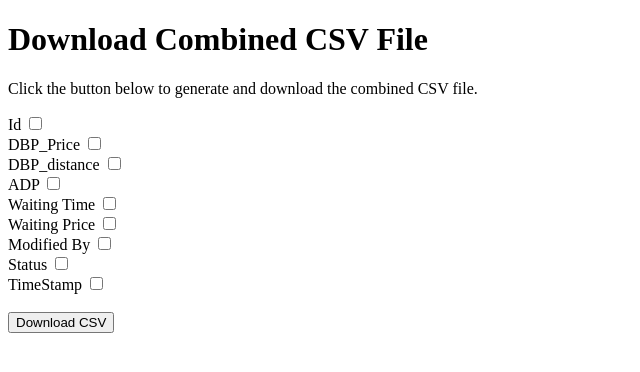
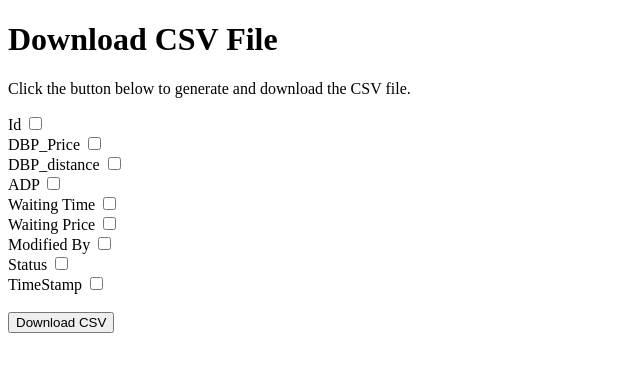
Before and after one commit to Utkarshsingh001/PricingModuleV2-main, a Django app: page /download/ in a window 1280 px wide. Shown: the top 372 px of the page, without its empty margins (0-640 px from the left). Run offline with Django 4.2, Linux system fonts and the light colour scheme.

Commit message:
Update download.html

```diff
--- a/templates/authentication/download.html
+++ b/templates/authentication/download.html
@@ -4,8 +4,8 @@
     <title>Download CSV</title>
 </head>
 <body>
-    <h1>Download Combined CSV File</h1>
-    <p>Click the button below to generate and download the combined CSV file.</p>
+    <h1>Download CSV File</h1>
+    <p>Click the button below to generate and download the CSV file.</p>
     <form method="post" action="{% url 'generate_and_download_csv' %}">
         {% csrf_token %}
         <label for="tuesday">Id</label>
```
